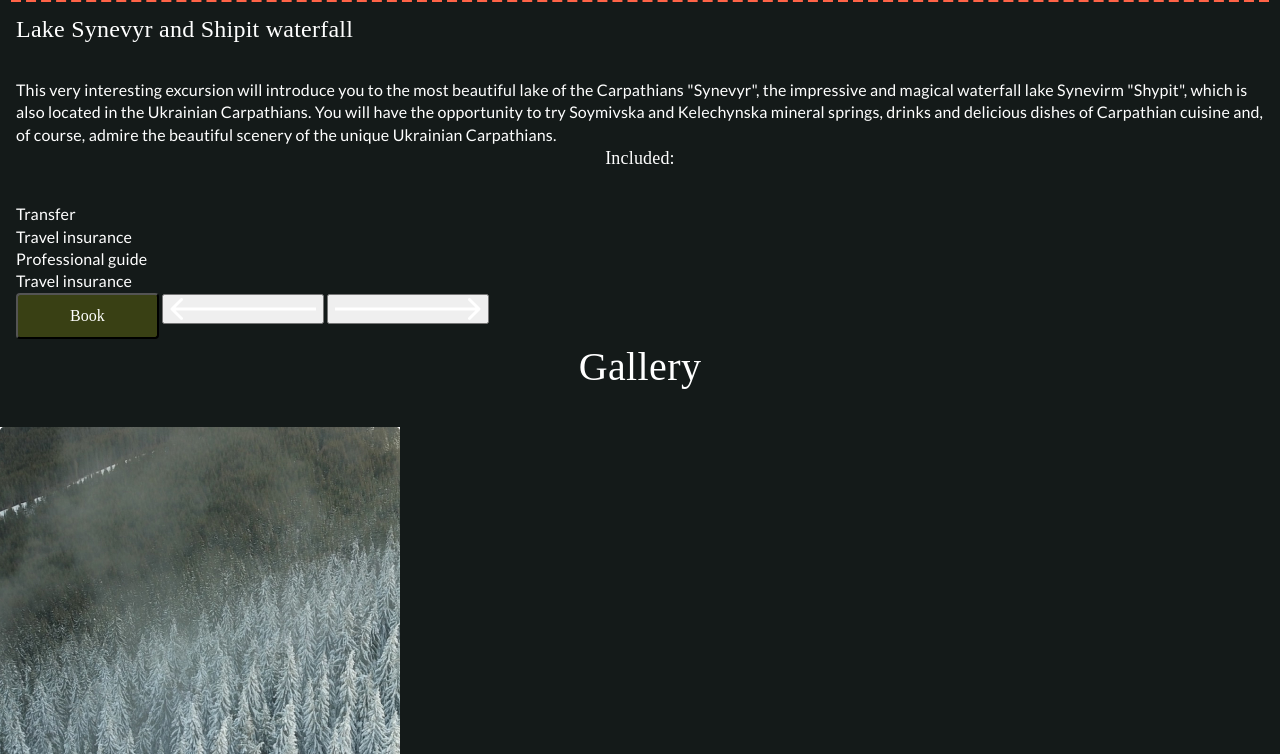
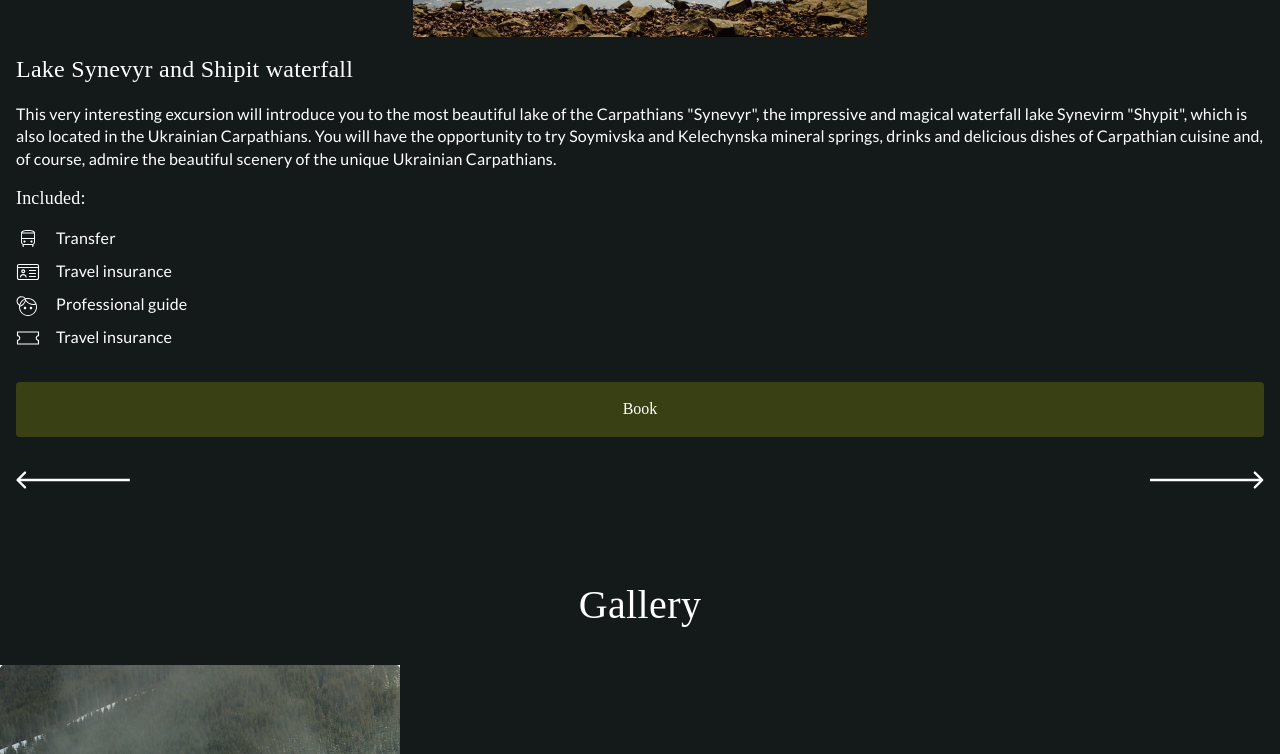
Before and after one commit to Volodymyr-Mospan/PP_HTML_Unlock_the_Wonders_of_Ukraine, a website built with Vite: page index.html in a window 1280 px wide. Shown: the part 1706-2460 px from the top of the page. Built offline with nearby package versions, Linux system fonts and the light colour scheme; files whose address does not match are found by name; a web font is replaced by a local one.

Commit message:
adds style for Our tours section

```diff
--- a/css/main.css
+++ b/css/main.css
@@ -65,14 +65,36 @@ img {
 }
 
 .button {
-  padding: 12px 52px;
+  width: 100%;
+  padding: 16px 52px;
+  margin-top: 32px;
 
   font-family: var(--font-family);
   font-size: 16px;
+  line-height: 1.4;
 
   color: inherit;
-  background: var(--but);
+  background-color: var(--but);
+  border-style: none;
   border-radius: 4px;
+
+  cursor: pointer;
+}
+
+.arrow-thumb {
+  display: flex;
+  justify-content: space-between;
+}
+
+.button-arrow {
+  padding: 0;
+  background-color: inherit;
+
+  width: auto;
+}
+
+.arrow-thumb {
+  display: flex;
 }
 
 .title {
@@ -87,6 +109,8 @@ img {
 }
 
 .subtitle {
+  margin-bottom: 16px;
+
   font-size: 24px;
   letter-spacing: 0.01em;
 
@@ -94,15 +118,15 @@ img {
 }
 
 .sub-subtitle {
+  margin-bottom: 16px;
+
   font-size: 18px;
   letter-spacing: 0.01em;
+
+  text-align: start;
 }
 
-.text {
-  letter-spacing: 0.01em;
-}
-
-.text + .text {
+p + p {
   margin-top: 32px;
 }
 
@@ -170,6 +194,11 @@ img {
   letter-spacing: 0.01em;
 }
 
+.hero-botton {
+  width: auto;
+  padding: 12px 52px;
+}
+
 .hero-social-list {
   position: absolute;
   bottom: 32px;
@@ -186,9 +215,11 @@ img {
   padding-top: 80px;
 }
 
+/* ========================= About Us ========================= */
+
+/* ========================= Our tours ========================= */
+
 .tour-foto-thumb {
-  outline: 5px dashed tomato;
-
   position: relative;
 
   width: 100%;
@@ -202,10 +233,26 @@ img {
   position: absolute;
   top: 0;
   left: 50%;
+  height: 100%;
 
   transform: translateX(-50%);
 }
-/* ========================= About Us ========================= */
+
+.includes-thumb {
+  margin-top: 16px;
+}
+
+.includes-list {
+  display: flex;
+  flex-direction: column;
+  gap: 9px;
+}
+.includes-item {
+  display: flex;
+  gap: 16px;
+}
+
+/* ========================= Our tours ========================= */
 
 .form-title {
   font-size: 32px;
--- a/index.html
+++ b/index.html
@@ -26,7 +26,8 @@
     <!-- <div id="app"></div>
     <script type="module" src="/main.js"></script> -->
 
-    <!-- Header -->
+    <!-- ========================= Header ========================= -->
+
     <header class="main-header">
       <nav class="nav container">
         <a href="./"><img src="./images//logo.svg" alt="logo of site" /></a>
@@ -43,7 +44,8 @@
     </header>
 
     <main>
-      <!-- Hero section -->
+      <!-- ========================= Hero ========================= -->
+
       <section class="hero">
         <div class="container hero-container">
           <h1 class="title hero-title">
@@ -53,7 +55,7 @@
             </span>
             <span class="hero-title-accent">Ukraine</span>
           </h1>
-          <a class="link button" href="#">Our tours</a>
+          <a class="link button hero-botton" href="#">Our tours</a>
 
           <ul class="list hero-social-list">
             <li>
@@ -87,12 +89,13 @@
         </div>
       </section>
 
-      <!-- About us section -->
+      <!-- ========================= About us ========================= -->
+
       <section class="section about-section">
         <div class="container">
           <h2 class="title about-title">About us</h2>
 
-          <p class="text">
+          <p>
             Welcome to our travel agency in Ukraine! We are a locally owned and operated travel
             agency that specializes in creating unique and unforgettable travel experiences for our
             clients. Our team of experienced travel professionals is dedicated to providing
@@ -101,21 +104,22 @@
             itineraries that showcase the best of our beautiful country.
           </p>
 
-          <p class="text">
+          <p>
             We are committed to providing our clients with exceptional customer service and support
             throughout their travels. Our team is always available to assist you with any questions
             or concerns you may have before, during, and after your trip.
           </p>
 
-          <p class="text">
+          <p>
             Thank you for considering our travel agency for your travel needs. We look forward to
             helping you plan an unforgettable vacation in Ukraine or beyond!
           </p>
         </div>
       </section>
 
-      <!-- Our tours section -->
-      <section>
+      <!-- ========================= Our tours ========================= -->
+
+      <section class="section">
         <div class="container">
           <h2 class="title">Our tours</h2>
           <div class="tour-foto-thumb">
@@ -125,8 +129,9 @@
               alt="Shipit waterfall is near the Lake Synevyr"
             />
           </div>
+
           <h3 class="title subtitle">Lake Synevyr and Shipit waterfall</h3>
-          <p class="text">
+          <p>
             This very interesting excursion will introduce you to the most beautiful lake of the
             Carpathians "Synevyr", the impressive and magical waterfall lake Synevirm "Shypit",
             which is also located in the Ukrainian Carpathians. You will have the opportunity to try
@@ -134,25 +139,56 @@
             cuisine and, of course, admire the beautiful scenery of the unique Ukrainian
             Carpathians.
           </p>
-          <div>
+
+          <div class="includes-thumb">
             <h4 class="title sub-subtitle">Included:</h4>
-            <ul class="list">
-              <li>Transfer</li>
-              <li>Travel insurance</li>
-              <li>Professional guide</li>
-              <li>Travel insurance</li>
+            <ul class="list includes-list">
+              <li class="includes-item">
+                <svg width="24" height="24">
+                  <use href="./images/symbol-defs.svg#icon-directions_bus"></use>
+                </svg>
+                Transfer
+              </li>
+              <li class="includes-item">
+                <svg width="24" height="24">
+                  <use href="./images/symbol-defs.svg#icon-id-card-svgrepo-com"></use>
+                </svg>
+                Travel insurance
+              </li>
+              <li class="includes-item">
+                <svg width="24" height="24">
+                  <use href="./images/symbol-defs.svg#icon-face_4"></use>
+                </svg>
+                Professional guide
+              </li>
+              <li class="includes-item">
+                <svg width="24" height="24">
+                  <use href="./images/symbol-defs.svg#icon-ticket-blank-svgrepo-com"></use>
+                </svg>
+                Travel insurance
+              </li>
             </ul>
           </div>
 
           <button class="button" type="button">Book</button>
 
-          <button type="button"><img src="./images/arrow-left.svg" alt="arrow left" /></button>
-          <button type="button"><img src="./images/arrow-right.svg" alt="arrow right" /></button>
+          <div class="arrow-thumb">
+            <button class="button button-arrow" type="button">
+              <svg width="114" height="22">
+                <use href="./images/symbol-defs.svg#icon-arrow-left"></use>
+              </svg>
+            </button>
+            <button class="button button-arrow" type="button">
+              <svg width="114" height="22">
+                <use href="./images/symbol-defs.svg#icon-arrow-right"></use>
+              </svg>
+            </button>
+          </div>
         </div>
       </section>
 
-      <!-- Gallery section -->
-      <section>
+      <!-- ========================= Gallery section ========================= -->
+      <section class="section">
         <h2 class="title">Gallery</h2>
         <ul class="list">
           <li><img src="./images/unsplash_bILJtn0d2cM.jpg" alt="snowy trees" height="494" /></li>
@@ -165,8 +201,8 @@
         <button type="button"><img src="./images/arrow-right.svg" alt="arrow right" /></button>
       </section>
 
-      <!-- Reviews section -->
-      <section>
+      <!-- ========================= Reviews section ========================= -->
+      <section class="section">
         <h2 class="title">Reviews</h2>
         <ul class="list">
           <li>
@@ -240,7 +276,7 @@
         <button type="button"><img src="./images/arrow-right.svg" alt="arrow right" /></button>
       </section>
 
-      <!-- Trip application section -->
+      <!-- ========================= Trip application section ========================= -->
       <section>
         <h2 class="title">Trip application</h2>
 
@@ -255,7 +291,7 @@
       </section>
     </main>
 
-    <!-- Footer -->
+    <!-- ========================= Footer ========================= -->
     <footer class="footer">
       <a href="./"><img src="./images//logo.svg" alt="logo of site" height="192" /></a>
       <ul class="list">
```
